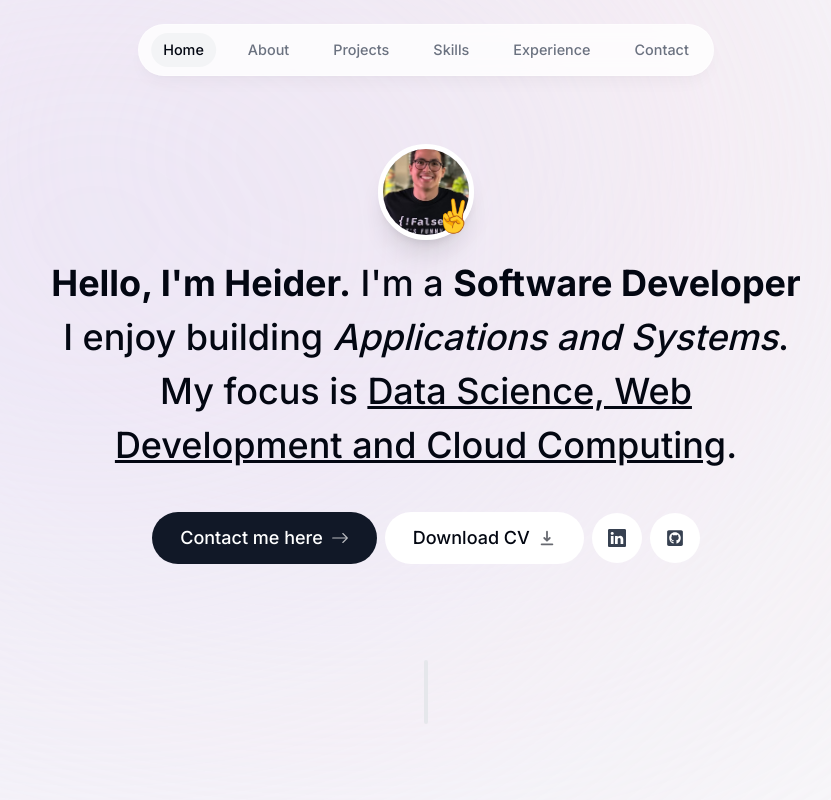
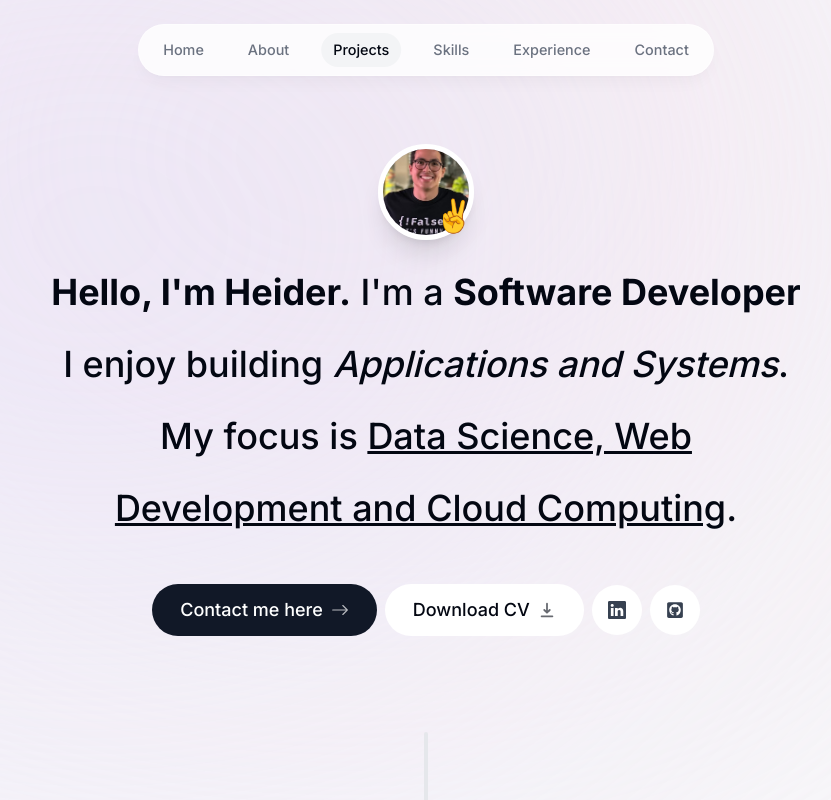
Before and after one commit to HighDeFing/highdefing.github.io, a Next.js app: page / in a window 1280 px wide. Shown: the top 800 px of the page, without its empty margins (214-1045 px from the left). Built offline with nearby package versions, Linux system fonts and the light colour scheme.

Commit message:
added better leading to show a better transition between the slider of the header and the sections, implemented the slider in the header so the header is complete with viewsection observer

```diff
--- a/app/layout.tsx
+++ b/app/layout.tsx
@@ -2,6 +2,7 @@ import type { Metadata } from "next";
 import { Inter } from "next/font/google";
 import "./globals.css";
 import Header from "@/components/header";
+import ActiveSectionContextProvider from "@/context/active-section-context";
 
 const inter = Inter({ subsets: ["latin"] });
 
@@ -25,9 +26,11 @@ export default function RootLayout({
       <div className="bg-[#fbe2e3] absolute top-[-6rem] -z-10 right-[11rem] h-[31.25rem] w-[31.25rem] rounded-full blur-[20rem] sm:w-[68.75rem]"></div>
       <div className="bg-[#dbd7fb] absolute top-[-1rem] -z-10 left-[-35rem] h-[31.25rem] w-[50rem] rounded-full blur-[20rem] sm:w-[68.75rem] md:left-[-33rem] lg:left-[-28rem] xl:left-[-15rem] 2xl:left-[-5rem]"></div>
 
-      <Header />
+      <ActiveSectionContextProvider>
+          <Header />
+          {children}
+      </ActiveSectionContextProvider>
 
-      {children}
       </body>
     </html>
   )
--- a/components/about.tsx
+++ b/components/about.tsx
@@ -3,11 +3,16 @@
 import React from "react";
 import { motion } from "framer-motion";
 import SectionHeading from "@/components/section-heading";
+import {useSectionInView} from "@/lib/hooks";
 
 export default function About() {
 
+   const { ref } = useSectionInView("About", 1);
+
+
   return (
       <motion.section
+          ref={ref}
           className="mb-28 max-w-[45rem] text-center leading-8 sm:mb-40 scroll-mt-28"
           initial={{opacity: 0, y: 100}}
           animate={{opacity: 1, y: 0}}
--- a/components/header.tsx
+++ b/components/header.tsx
@@ -1,17 +1,14 @@
 "use client";
 
-import React, {useState} from "react";
+import React from "react";
 import { motion } from "framer-motion";
 import { links } from "@/lib/data";
 import Link from "next/link";
 import clsx from "clsx";
-//import { useActiveSectionContext } from "@/context/active-section-context";
+import { useActiveSectionContext } from "@/context/active-section-context";
 
 export default function Header() {
-  //const { activeSection, setActiveSection, setTimeOfLastClick } =
-  //  useActiveSectionContext();
-  const [activeSection, setActiveSection] =
-      useState("Home");
+  const { activeSection, setActiveSection, setTimeOfLastClick } = useActiveSectionContext();
 
   return (
     <header className="z-[999] relative">
@@ -34,12 +31,15 @@ export default function Header() {
                 <Link
                 className={clsx("flex w-full items-center justify-center px-3 py-3 hover:text-gray-950 transition",
                     {
-                        "text-gray-950 dark:text-gray-200":
+                        "text-gray-950":
                         activeSection === link.name,
-                })}
-                    href={link.hash}
+                    }
+                    )}
+                href={link.hash}
                 onClick={() => {
                     setActiveSection(link.name);
+                    setTimeOfLastClick(Date.now());
+                    // we need this timer to disable the observer view when user click on a link
                 }}>
                     {link.name}
 
--- a/components/intro.tsx
+++ b/components/intro.tsx
@@ -7,9 +7,13 @@ import Link from 'next/link'
 import {BsArrowRight, BsLinkedin} from "react-icons/bs";
 import {HiDownload} from "react-icons/hi";
 import {FaGithubSquare} from "react-icons/fa";
+import {useSectionInView} from "@/lib/hooks";
 export default function Intro() {
+
+    const { ref } = useSectionInView("Home",  0.95);
+
     return (
-        <section id="home" className="mb-28 max-w-[50rem] text-center sm:mb-0 scroll-mt-[100rem]">
+        <section ref={ref} id="home" className="mb-28 max-w-[50rem] text-center sm:mb-0 scroll-mt-[100rem]">
             <div className='flex items-center justify-center'>
 
                 <div className="relative">
@@ -47,7 +51,7 @@ export default function Intro() {
 
             </div>
 
-            <motion.h1 className="mb-10 mt-4 px-4 text-2xl font-medium !leading-[1.5] sm:text-4xl"
+            <motion.h1 className="mb-10 mt-4 px-4 text-2xl font-medium !leading-[2] sm:text-4xl"
              initial={{ opacity: 0, y: 100 }}
              animate={{ opacity: 1, y: 0 }}
             >
--- a/components/projects.tsx
+++ b/components/projects.tsx
@@ -1,11 +1,17 @@
-import React, {Fragment, useRef} from 'react'
+"use client";
+
+import React, {Fragment} from 'react'
 import SectionHeading from "@/components/section-heading";
 import {projectsData} from "@/lib/data";
 import Project from "@/components/project";
+import {useSectionInView} from "@/lib/hooks";
 
 export default function Projects() {
+
+    const { ref } = useSectionInView("Projects",  0.5);
+
     return (
-        <section id="projects" className="scroll-mt-28 mb-28" >
+        <section ref={ref} id="projects" className="scroll-mt-28 mb-28" >
             <SectionHeading>My projects
             </SectionHeading>
 
--- a/components/section-divider.tsx
+++ b/components/section-divider.tsx
@@ -5,7 +5,7 @@ import { motion } from 'framer-motion'
 
 export default function SectionDivider() {
     return (<motion.div
-            className="bg-gray-200 my-24 h-16 w-1 rounded-full hidden sm:block"
+            className="bg-gray-200 my-24 h-36 w-1 rounded-full hidden sm:block"
             initial={{opacity: 0, y: 100}}
             animate={{opacity: 1, y: 0}}
             transition={{delay: 0.125}}
--- a/context/active-section-context.tsx
+++ b/context/active-section-context.tsx
@@ -1,7 +1,15 @@
+/*
+
+This file is used by the header to make smooth transitions of a grey slider when we enter into a new section
+Is supposed to provide the context inside a section
+*/
+
+
 "use client";
 
+import React, {createContext, useState, useContext} from 'react';
+import { links } from "@/lib/data";
 import type { SectionName } from "@/lib/types";
-import React, { useState, createContext, useContext } from "react";
 
 type ActiveSectionContextProviderProps = {
     children: React.ReactNode;
@@ -12,28 +20,25 @@ type ActiveSectionContextType = {
     setActiveSection: React.Dispatch<React.SetStateAction<SectionName>>;
     timeOfLastClick: number;
     setTimeOfLastClick: React.Dispatch<React.SetStateAction<number>>;
-};
+}
 
-export const ActiveSectionContext =
-  createContext<ActiveSectionContextType | null>(null);
-
+export const ActiveSectionContext = createContext<ActiveSectionContextType | null>(null);
 export default function ActiveSectionContextProvider({
   children,
 }: ActiveSectionContextProviderProps) {
     const [activeSection, setActiveSection] = useState<SectionName>("Home");
-  const [timeOfLastClick, setTimeOfLastClick] = useState(0); // we need to keep track of this to disable the observer temporarily when user clicks on a link
+    const [timeOfLastClick, setTimeOfLastClick] = useState(0);
 
     return (
-    <ActiveSectionContext.Provider
-      value={{
+       <ActiveSectionContext.Provider value={{
            activeSection,
            setActiveSection,
            timeOfLastClick,
-        setTimeOfLastClick,
-      }}
-    >
+           setTimeOfLastClick
+       }}>
            {children}
        </ActiveSectionContext.Provider>
+
     );
 }
 
--- /dev/null
+++ b/lib/hooks.tsx
@@ -0,0 +1,21 @@
+import { useActiveSectionContext } from "@/context/active-section-context";
+import { useEffect } from "react";
+import { useInView } from "react-intersection-observer";
+import type { SectionName } from "./types";
+
+export function useSectionInView(sectionName: SectionName, threshold = 0.75) {
+  const { ref, inView } = useInView({
+    threshold,
+  });
+  const { setActiveSection, timeOfLastClick } = useActiveSectionContext();
+
+  useEffect(() => {
+    if (inView && Date.now() - timeOfLastClick > 1000) {
+      setActiveSection(sectionName);
+    }
+  }, [inView, setActiveSection, timeOfLastClick, sectionName]);
+
+  return {
+    ref,
+  };
+}
--- a/package.json
+++ b/package.json
@@ -15,7 +15,8 @@
     "next": "^14.2.3",
     "react": "^18.3.1",
     "react-dom": "^18.3.1",
-    "react-icons": "^5.2.1"
+    "react-icons": "^5.2.1",
+    "react-intersection-observer": "^9.10.3"
   },
   "devDependencies": {
     "@types/node": "^20",
```
Also changed, not shown: 1 other file (tests, documents, lock files or other folders). Lines whose indentation alone changed are shown as unchanged.
